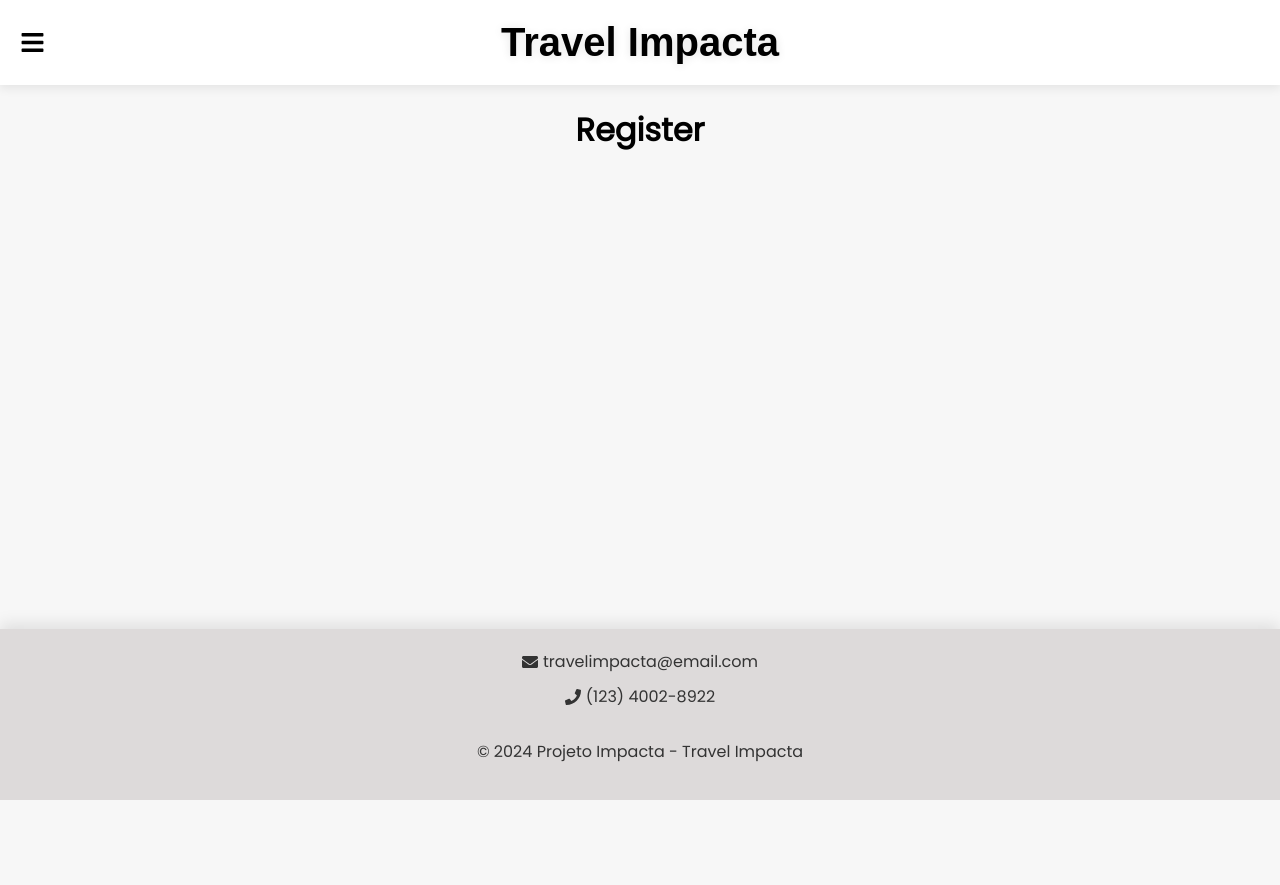
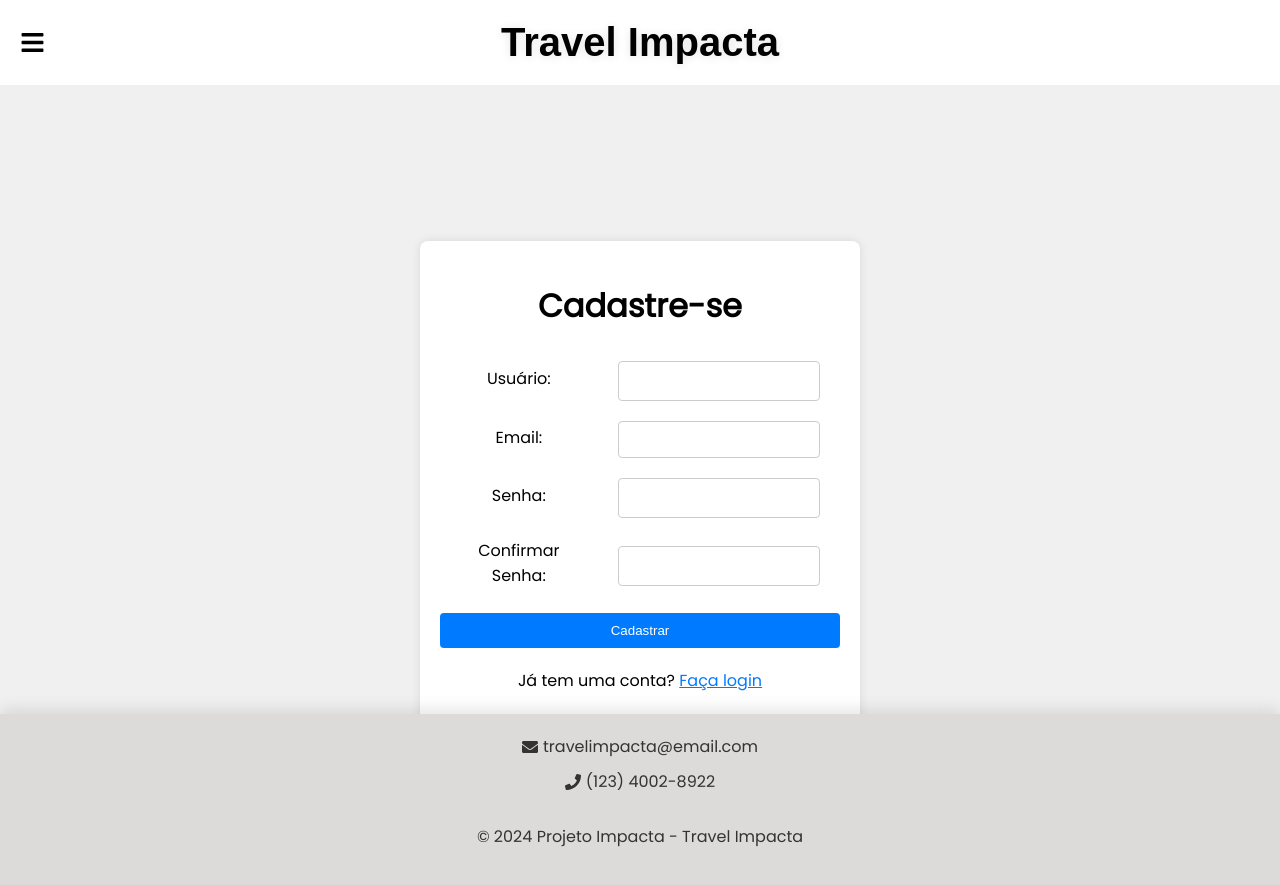
Before and after one commit to CaioHPT/FRONT-PROJETO-ADS, a React (Create React App) app: page /register in a window 1280 px wide. Before the commit the page ends 800 px from the top, so only its background shows below. Built offline with nearby package versions, Linux system fonts and the light colour scheme; a web font is replaced by a local one.

Commit message:
Adicionado codigo js da area de cadastrar-se

```diff
--- a/src/pages/Register/index.jsx
+++ b/src/pages/Register/index.jsx
@@ -1,9 +1,57 @@
-import './index.css'
+import React, { useState } from 'react';
+import { Link } from 'react-router-dom';
+import './index.css';
 
-export default function Register() {
-    return(
-        <main>
-            <h1>Register</h1>
-        </main>
-    )
+export default function Cadastro() {
+    const [dadosFormulario, setDadosFormulario] = useState({
+        usuario: '',
+        email: '',
+        senha: '',
+        confirmarSenha: ''
+    });
+
+    const handleChange = (e) => {
+        const { name, value } = e.target;
+        setDadosFormulario(prevState => ({
+            ...prevState,
+            [name]: value
+        }));
+    };
+
+    const handleSubmit = (e) => {
+        e.preventDefault();
+        console.log(dadosFormulario);
+    };
+
+    return (
+        <div className="area-principal">
+            <main className="formulario">
+                <h1>Cadastre-se</h1>
+                <form onSubmit={handleSubmit}>
+                    <table>
+                        <tbody>
+                            <tr>
+                                <td><label htmlFor="usuario">Usuário:</label></td>
+                                <td><input type="text" id="usuario" name="usuario" value={dadosFormulario.usuario} onChange={handleChange} /></td>
+                            </tr>
+                            <tr>
+                                <td><label htmlFor="email">Email:</label></td>
+                                <td><input type="email" id="email" name="email" value={dadosFormulario.email} onChange={handleChange} /></td>
+                            </tr>
+                            <tr>
+                                <td><label htmlFor="senha">Senha:</label></td>
+                                <td><input type="password" id="senha" name="senha" value={dadosFormulario.senha} onChange={handleChange} /></td>
+                            </tr>
+                            <tr>
+                                <td><label htmlFor="confirmarSenha">Confirmar Senha:</label></td>
+                                <td><input type="password" id="confirmarSenha" name="confirmarSenha" value={dadosFormulario.confirmarSenha} onChange={handleChange} /></td>
+                            </tr>
+                        </tbody>
+                    </table>
+                    <button type="submit">Cadastrar</button>
+                </form>
+                <p>Já tem uma conta? <Link to="signIn">Faça login</Link></p>
+            </main>
+        </div>
+    );
 }
```
